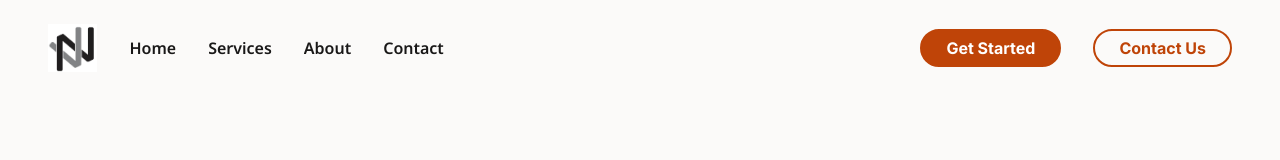
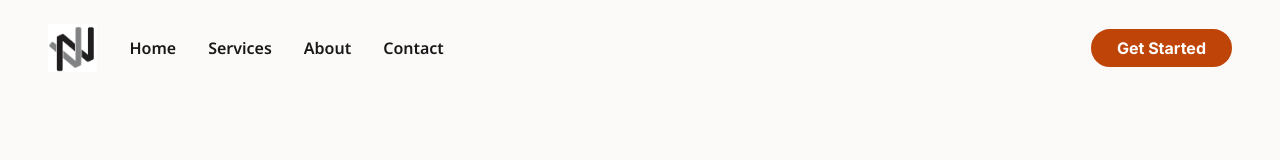
Before and after one commit to arm666/vyomanexus, a React (Vite) app: page / in a window 1280 px wide. Shown: the top 160 px of the page. Built offline with nearby package versions, Linux system fonts and the light colour scheme; a web font is replaced by a local one.

Commit message:
Remove contact us

```diff
--- a/src/components/navbar8.tsx
+++ b/src/components/navbar8.tsx
@@ -86,7 +86,7 @@ const Navbar8 = (props: Props) => {
                 )}
               </span>
             </button>
-            <button className="navbar8-action21 thq-button-outline thq-button-animated">
+            {/* <button className="navbar8-action21 thq-button-outline thq-button-animated">
               <span>
                 {props.action2 ?? (
                   <Fragment>
@@ -94,7 +94,7 @@ const Navbar8 = (props: Props) => {
                   </Fragment>
                 )}
               </span>
-            </button>
+            </button> */}
           </div>
         </div>
         <div data-thq="thq-burger-menu" className="navbar8-burger-menu">
```
